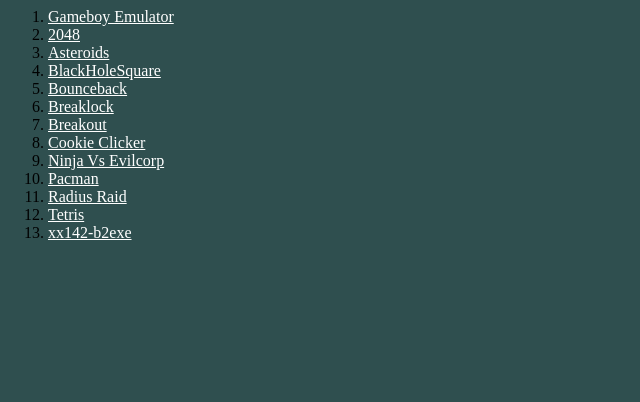
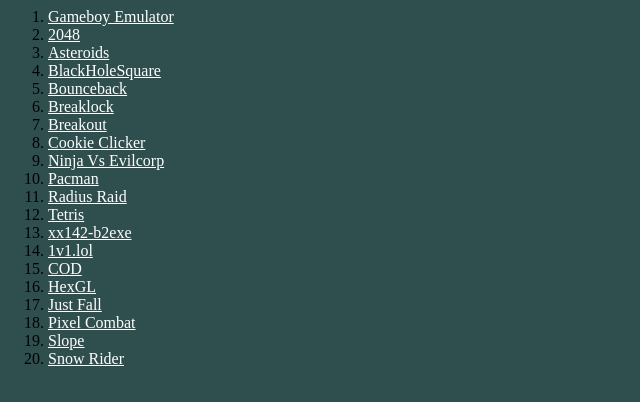
Before and after one commit to Error433/site, a plain HTML site: page games.html in a window 1280 px wide. Shown: the whole page, without its empty margins (0-640 px from the left). Drawn offline with Linux system fonts and the light colour scheme.

Commit message:
Update games.html

```diff
--- a/games.html
+++ b/games.html
@@ -21,6 +21,13 @@
     <li><a href="Game Webpage/radiusraid/index.html" style="color: white;">Radius Raid</a></li>
     <li><a href="Game Webpage/tetris/index.html" style="color: white;">Tetris</a></li>
     <li><a href="Game Webpage/xx142-b2exe/index.html" style="color: white;">xx142-b2exe</a></li>
+    <li><a href="Game Webpage/1v1.html" style="color: white;">1v1.lol</a></li>
+    <li><a href="Game Webpage/COD.html" style="color: white;">COD</a></li>
+    <li><a href="Game Webpage/HexGL.html" style="color: white;">HexGL</a></li>
+    <li><a href="Game Webpage/JustFall.html" style="color: white;">Just Fall</a></li>
+    <li><a href="Game Webpage/PixelCombat.html" style="color: white;">Pixel Combat</a></li>
+    <li><a href="Game Webpage/Slope.html" style="color: white;">Slope</a></li>
+    <li><a href="Game Webpage/SnowRider.html" style="color: white;">Snow Rider</a></li>
 </ol>
 </body>
 </Html>
```
